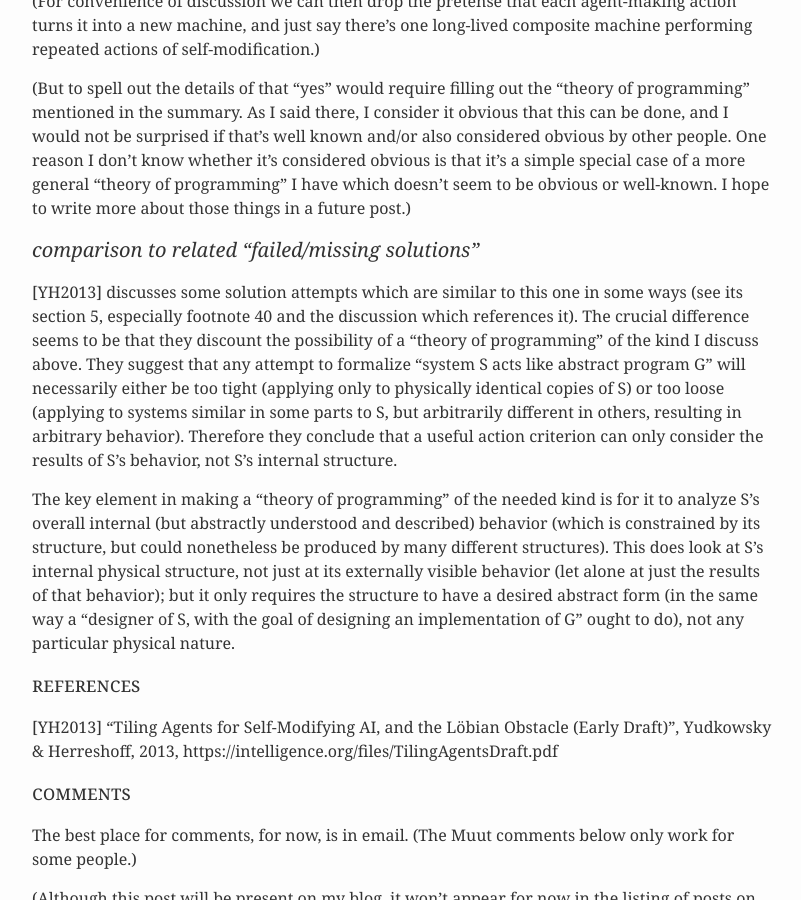
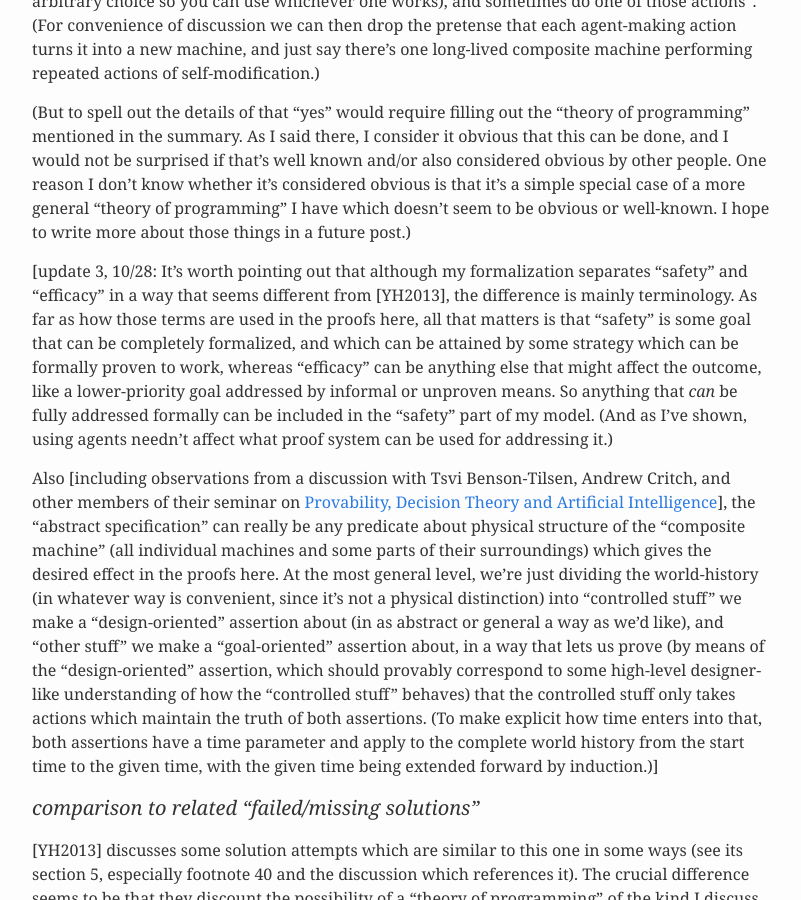
Before and after one commit to oresmus/oresmus.github.io, a Jekyll site: the page built from _posts/2015-10-26-my-tiling-agents-solution.md, in a window 1280 px wide and 900 px high, scrolled down 10391 px. Shown: the whole window, without its empty margins (238-1039 px from the left). Built offline with Jekyll 4.4.1, drawn with Linux system fonts in a browser that asks for light colours; some of the changed text lies outside the part shown.

Commit message:
Update 3, 10/28: extended generality discussion

```diff
--- a/_posts/2015-10-26-my-tiling-agents-solution.md
+++ b/_posts/2015-10-26-my-tiling-agents-solution.md
@@ -21,7 +21,8 @@ It also has one or more xxx's marking places which need fixing.
 [Update 1, 10/27: fixed typos.
 Update 2: added reference [YH2013],
 and discussion (at end) of how this solution differs from related "failed solutions" discussed there
-(also other minor changes).]
+(also other minor changes).
+Update 3, 10/28: extended generality discussion.]
 
 
 ### summary of solution (for people who already know the problem)
@@ -505,6 +506,40 @@ is that it's a simple special case of a more general "theory of programming" I h
 I hope to write more about those things in a future post.)
 
 
+[update 3, 10/28: It's worth pointing out that
+although my formalization separates "safety" and "efficacy"
+in a way that seems different from [YH2013],
+the difference is mainly terminology.
+As far as how those terms are used in the proofs here,
+all that matters
+is that "safety" is some goal that can be completely formalized,
+and which can be attained by some strategy which can be formally proven to work,
+whereas "efficacy" can be anything else that might affect the outcome,
+like a lower-priority goal addressed by informal or unproven means.
+So anything that *can* be fully addressed formally
+can be included in the "safety" part of my model.
+(And as I've shown, using agents needn't affect
+what proof system can be used for addressing it.)
+
+Also [including observations from a discussion
+with Tsvi Benson-Tilsen, Andrew Critch, and other members of their seminar on
+[Provability, Decision Theory and Artificial Intelligence](http://acritch.com/pdtai/)],
+the "abstract specification" can really be any predicate about physical structure of the "composite machine"
+(all individual machines and some parts of their surroundings)
+which gives the desired effect in the proofs here.
+At the most general level, we're just dividing the world-history
+(in whatever way is convenient, since it's not a physical distinction)
+into "controlled stuff" we make a "design-oriented" assertion about (in as abstract or general a way as we'd like),
+and "other stuff" we make a "goal-oriented" assertion about,
+in a way that lets us prove
+(by means of the "design-oriented" assertion, which should provably
+correspond to some high-level designer-like understanding of how the "controlled stuff" behaves)
+that the controlled stuff only takes actions which maintain the truth of both assertions.
+(To make explicit how time enters into that, both assertions have a time parameter
+and apply to the complete world history from the start time to the given time,
+with the given time being extended forward by induction.)]
+
+
 ### comparison to related "failed/missing solutions"
 
 [YH2013] discusses some solution attempts which are similar to this one in some ways
```
